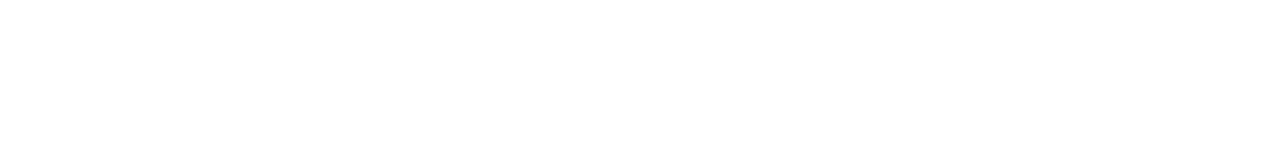
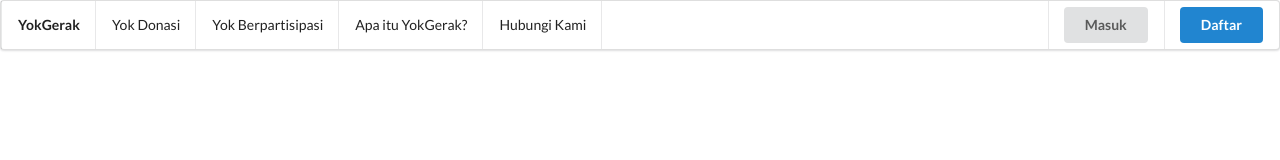
Before and after one commit to fxlik/learnSemanticUI, a plain HTML site: page index.html in a window 1280 px wide. Drawn offline with Linux system fonts and the light colour scheme.

Commit message:
standard header nav

```diff
--- /dev/null
+++ b/asset/css/app.css
@@ -0,0 +1,7 @@
+#body{
+
+}
+
+#menu{
+	opacity: 4;
+}
--- a/index.html
+++ b/index.html
@@ -1,11 +1,32 @@
 <!DOCTYPE html>
 <html>
 <head>
+	<meta charset="utf-8">
 	<title>SemanticUI</title>
+	<link rel="stylesheet" type="text/css" href="asset/css/semantic.min.css">
+	<link rel="stylesheet" type="text/css" href="asset/css/app.css">
+
+	<!-- js asset -->
+	<script type="text/javascript" src="asset/js/jquery-3.1.1.min.js"></script>
+	<script type="text/javascript" src="asset/js/semantic.min.js"></script>
 </head>
 <body>
-	<div class="">
-
+	<div class="ui menu" id="menu">
+		<div class="ui container">
+			<a href="#" class=" header item">YokGerak</a>
+			<a href="#" class="item">Yok Donasi</a>
+			<a href="#" class="item">Yok Berpartisipasi</a>
+			<a href="#" class="item">Apa itu YokGerak?</a>
+			<a href="#" class="item">Hubungi Kami</a>
+		</div>
+		<div class="right menu">
+			<div class="item">
+				<a href="" class="ui button">Masuk</a>
+			</div>
+			<div class="item">
+				<a href="" class="ui primary button">Daftar</a>
+			</div>
+		</div>
 	</div>
 </body>
 </html>
```
